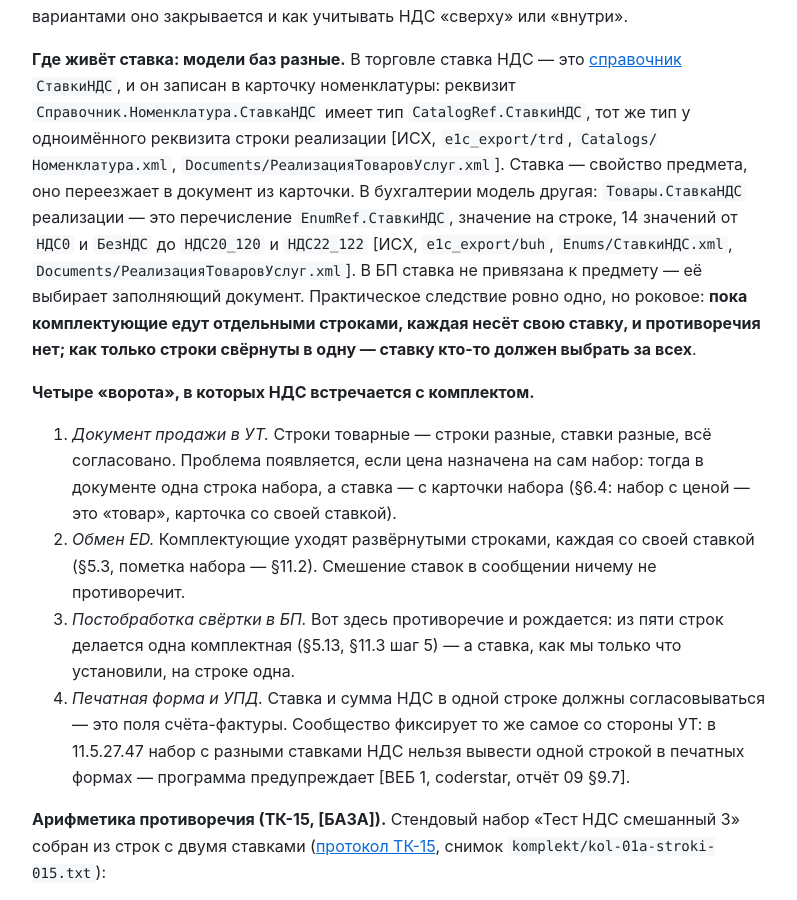
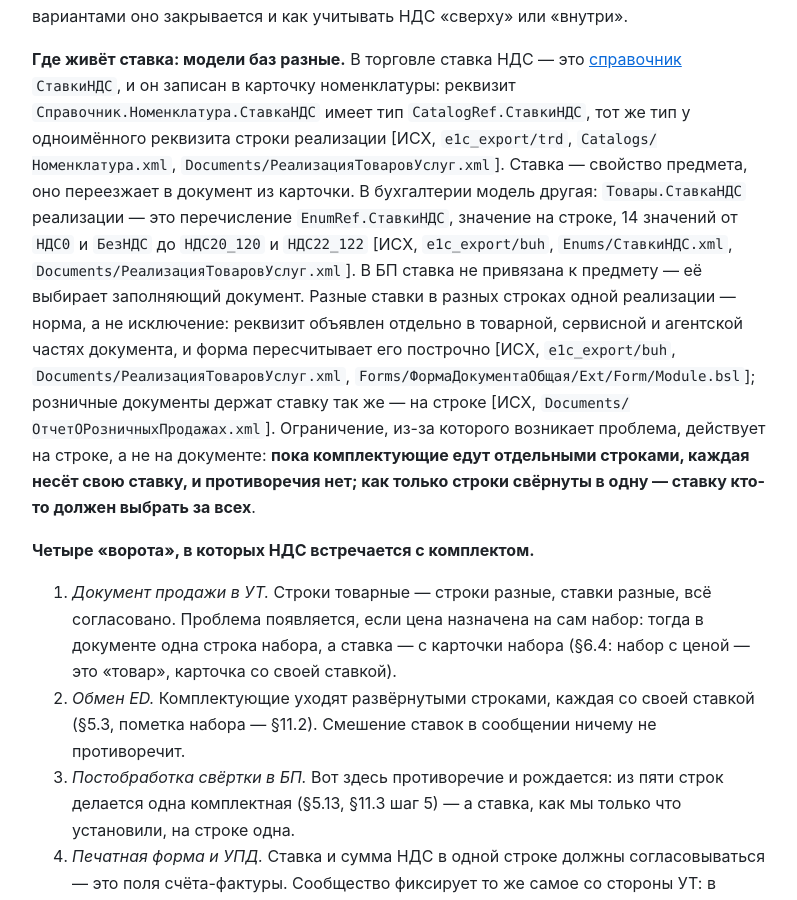
Before and after one commit to grevinden/komplekty-ut-bp, a Jekyll site: the page built from docs/06-skvoznye-temy.md, in a window 1280 px wide and 900 px high, scrolled down 9136 px. Shown: the whole window, without its empty margins (240-1037 px from the left). Built offline with Jekyll 4.4.1, drawn with Linux system fonts in a browser that asks for light colours.

Commit message:
§6.6: БП допускает разные ставки НДС по строкам — ограничение действует на строке, а не на документе

```diff
--- a/docs/06-skvoznye-temy.md
+++ b/docs/06-skvoznye-temy.md
@@ -381,8 +381,14 @@ irgp2.ru]. Стандарт это прямо ограничивает: п. 36
 `EnumRef.СтавкиНДС`, значение на строке, 14 значений от `НДС0` и `БезНДС` до
 `НДС20_120` и `НДС22_122` [ИСХ, `e1c_export/buh`, `Enums/СтавкиНДС.xml`,
 `Documents/РеализацияТоваровУслуг.xml`]. В БП ставка не привязана к предмету —
-её выбирает заполняющий документ. Практическое следствие ровно одно, но
-роковое: **пока комплектующие едут отдельными строками, каждая несёт свою
+её выбирает заполняющий документ. Разные ставки в разных строках одной
+реализации — норма, а не исключение: реквизит объявлен отдельно в товарной,
+сервисной и агентской частях документа, и форма пересчитывает его построчно
+[ИСХ, `e1c_export/buh`, `Documents/РеализацияТоваровУслуг.xml`,
+`Forms/ФормаДокументаОбщая/Ext/Form/Module.bsl`]; розничные документы держат
+ставку так же — на строке [ИСХ, `Documents/ОтчетОРозничныхПродажах.xml`].
+Ограничение, из-за которого возникает проблема, действует на строке, а не на
+документе: **пока комплектующие едут отдельными строками, каждая несёт свою
 ставку, и противоречия нет; как только строки свёрнуты в одну — ставку кто-то
 должен выбрать за всех**.
 
```
